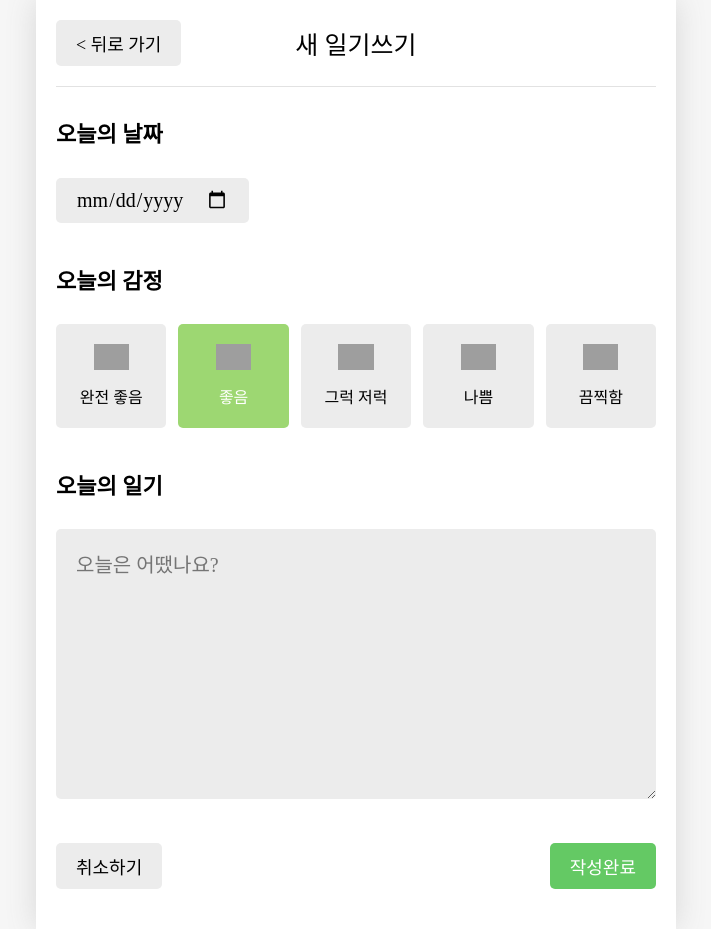
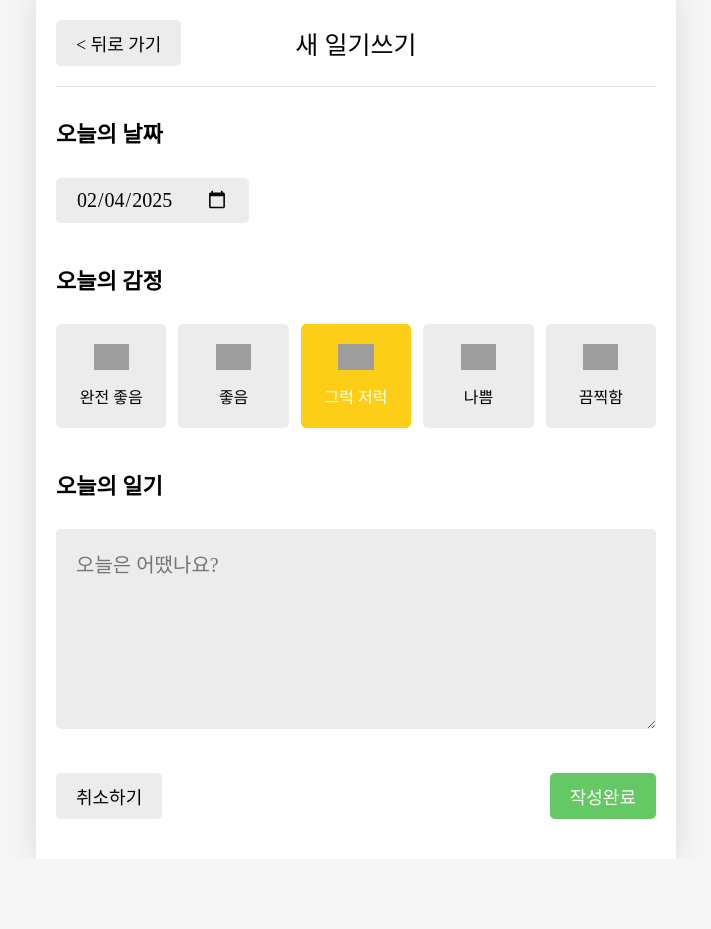
Before and after one commit to hyeminkang/onebite-react, a React (Vite) app in the folder section12/: page /new in a window 1280 px wide. Shown: the whole page, without its empty margins (284-995 px from the left). After the commit the page ends 859 px from the top, so only its background shows below. Built offline with nearby package versions, Linux system fonts and the light colour scheme; grey boxes are pictures that could not be loaded; a web font is replaced by a local one.

Commit message:
~12.14) New 페이지 구현하기 2. 기능

```diff
--- a/section12/src/components/Editor.jsx
+++ b/section12/src/components/Editor.jsx
@@ -1,6 +1,8 @@
 import "./Editor.css";
 import EmotionItem from "./EmotionItem";
 import Button from "./Button";
+import { useState } from "react";
+import { useNavigate } from "react-router-dom";
 
 const emotionList = [
   {
@@ -25,30 +27,83 @@ const emotionList = [
   }
 ] // 이 변수에 배열로 데이터만 따로 저장해둔 다음에 실제 return문에서는 map 메서드를 이용해서 리스트로 렌더링으로 하는게 더 좋음
 
-const Editor = () => {
+const getStringDate = (targetDate) => {
+  // 날짜 = > YYYY-MM-DD
+  let year = targetDate.getFullYear();
+  let month = targetDate.getMonth() + 1;
+  let day = targetDate.getDate();
 
-  const emotionId = 2;// 현재 선택된 감정 선택 변수
+  if (month < 10) {
+    month = `0${month}`;
+  }
+  if ( day < 10 ) {
+    day = `0${day}`;
+  }
+  return `${year}-${month}-${day}`
+  // console.log(year, month, day)
+}
+// 문자열로 변환된 날짜를 구하는 함수
+
+const Editor = ({ onSubmit }) => {
+
+  const [input, setInput] = useState({
+    createDate : new Date(),
+    emotionId : 3,
+    content : ""
+  }); // 에디터 컴포넌트안에 어떤 값들을 입력했는지 저장하는 스테이트
+  // ㄴ 사용자가 입력한 오늘의 날짜, 오늘의 감정, 오늘의 일기 이런것들을 다 저장 (스테이트를 객체로 저장)
+
+  const nav = useNavigate();
+
+  const onChangeInput = (e) => {
+    //console.log(e.target.name) // 어떤 요소에 입력이 들어온건지
+    //console.log(e.target.value) // 입력된 값이 무엇인지
+
+    let name = e.target.name;
+    let value = e.target.value;
+    if ( name === 'createDate') {
+      value = new Date(value)
+    }
+
+    setInput({
+      ...input,
+      [name]: value,
+    });
+  }
+
+  const onClickSubmitButton = () => {
+    onSubmit(input);
+  }
+
+  //const emotionId = 2;// 현재 선택된 감정 선택 변수
   return (
     <div className="Editor">
       <section className="date_section">
         <h4>오늘의 날짜</h4>
-        <input type="date" />
+        <input
+          name="createDate" onChange={ onChangeInput} value={getStringDate(input.createDate)} type="date" />
       </section>
       <section className="emotion_section">
         <h4>오늘의 감정</h4>
         <div className="emotion_list_wrapper">
           {emotionList.map((item) => {
-            return <EmotionItem key={item.emotionId} {...item} isSelected={item.emotionId === emotionId} />
+            return <EmotionItem
+              onClick={() => onChangeInput({
+                target: {
+                  name: "emotionId",
+                  value: item.emotionId,
+                }
+              }) }  key={item.emotionId} {...item} isSelected={item.emotionId === input.emotionId} />
           })}
         </div>
       </section>
       <section className="content_section">
         <h4>오늘의 일기</h4>
-        <textarea placeholder="오늘은 어땠나요?" name="" id="" cols="30" rows="10"></textarea>
+        <textarea name="content" value={ input.content} onChange={onChangeInput} placeholder="오늘은 어땠나요?"></textarea>
       </section>
       <section className="button_section">
-        <Button text={"취소하기"}/>
-        <Button text={"작성완료"} type={"POSITIVE"}  />
+        <Button onClick={() => nav(-1)}  text={"취소하기"}/>
+        <Button onClick={ onClickSubmitButton } text={"작성완료"} type={"POSITIVE"}  />
       </section>
     </div>
   )
--- a/section12/src/components/EmotionItem.jsx
+++ b/section12/src/components/EmotionItem.jsx
@@ -1,9 +1,9 @@
 import './EmotionItem.css';
 import { getEmotionImage } from '../util/get-emtion-image';
 
-const EmotionItem = ({ emotionId, emotionName, isSelected }) => {
+const EmotionItem = ({ emotionId, emotionName, isSelected, onClick }) => {
   return (
-    <div className={`EmotionItem ${isSelected ? `EmotionItem_on_${emotionId}`: ""}`}>
+    <div onClick={ onClick } className={`EmotionItem ${isSelected ? `EmotionItem_on_${emotionId}`: ""}`}>
       <img className="emotion_img" src={getEmotionImage(emotionId)} alt="" />
       <div className="emotion_name">{emotionName}</div>
     </div>
--- a/section12/src/pages/New.jsx
+++ b/section12/src/pages/New.jsx
@@ -1,11 +1,21 @@
 import Header from "../components/header"
 import Button from "../components/Button"
 import Editor from "../components/Editor"
+import { useNavigate } from "react-router-dom"
+import { useContext } from "react"
+import {DiaryDispatchContext} from "../App"
 
 const New = () => {
+  const { onCreate } = useContext(DiaryDispatchContext)
+  const nav = useNavigate();
+  const onSubmit = (input) => {
+    onCreate(input.createDate.getTime(), input.emotionID, input.content);
+    nav("/", {replace:true})
+  }
+
   return <div>
-    <Header title={"새 일기쓰기"} leftChild={<Button text={"< 뒤로 가기"} />} />
-    <Editor />
+    <Header title={"새 일기쓰기"} leftChild={<Button text={"< 뒤로 가기"} onClick={ () => nav(-1) } />} />
+    <Editor onSubmit={ onSubmit } />
   </div>
 }
 
```
Also changed, not shown: 1 other file (tests, documents, lock files or other folders).
